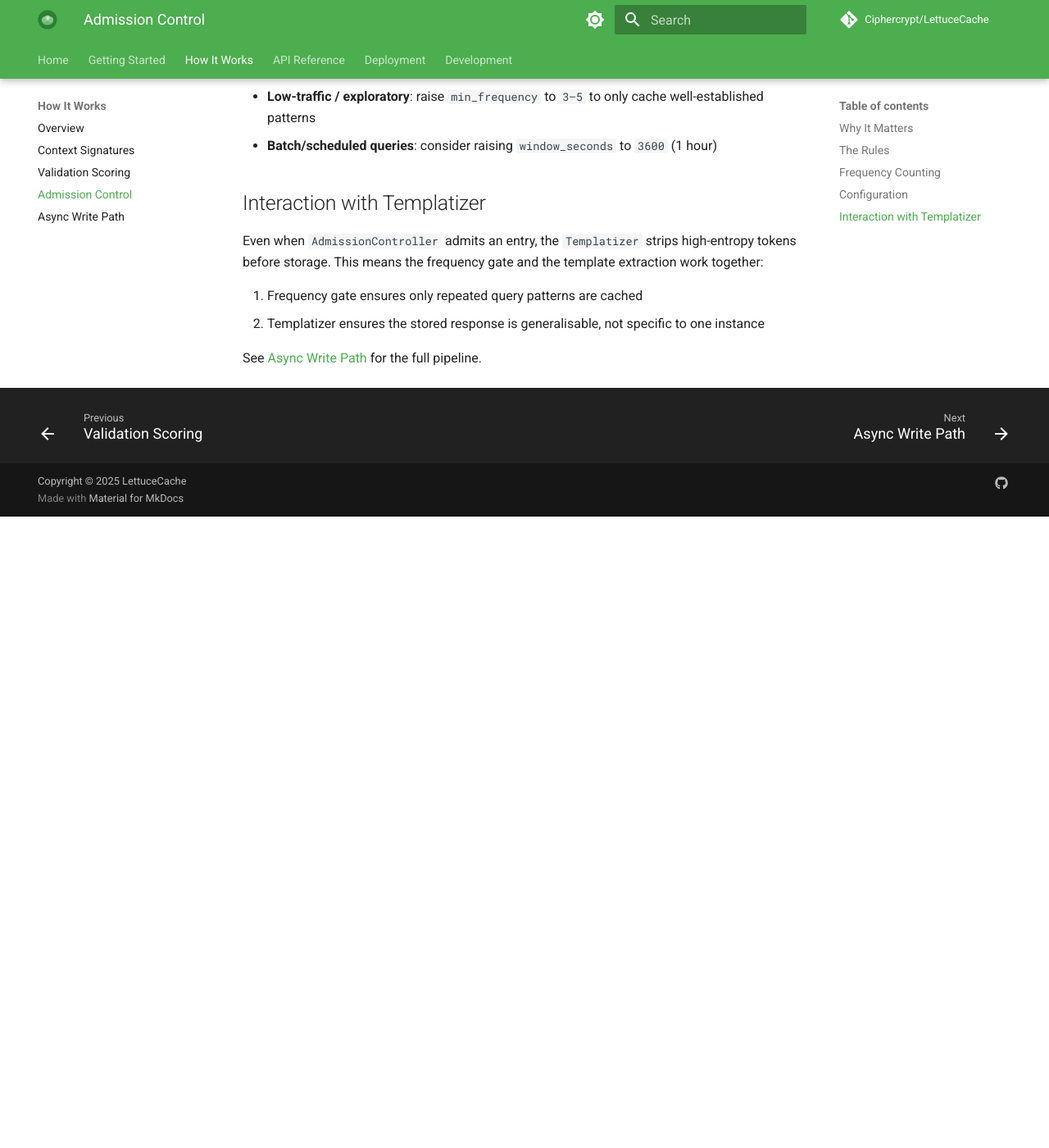
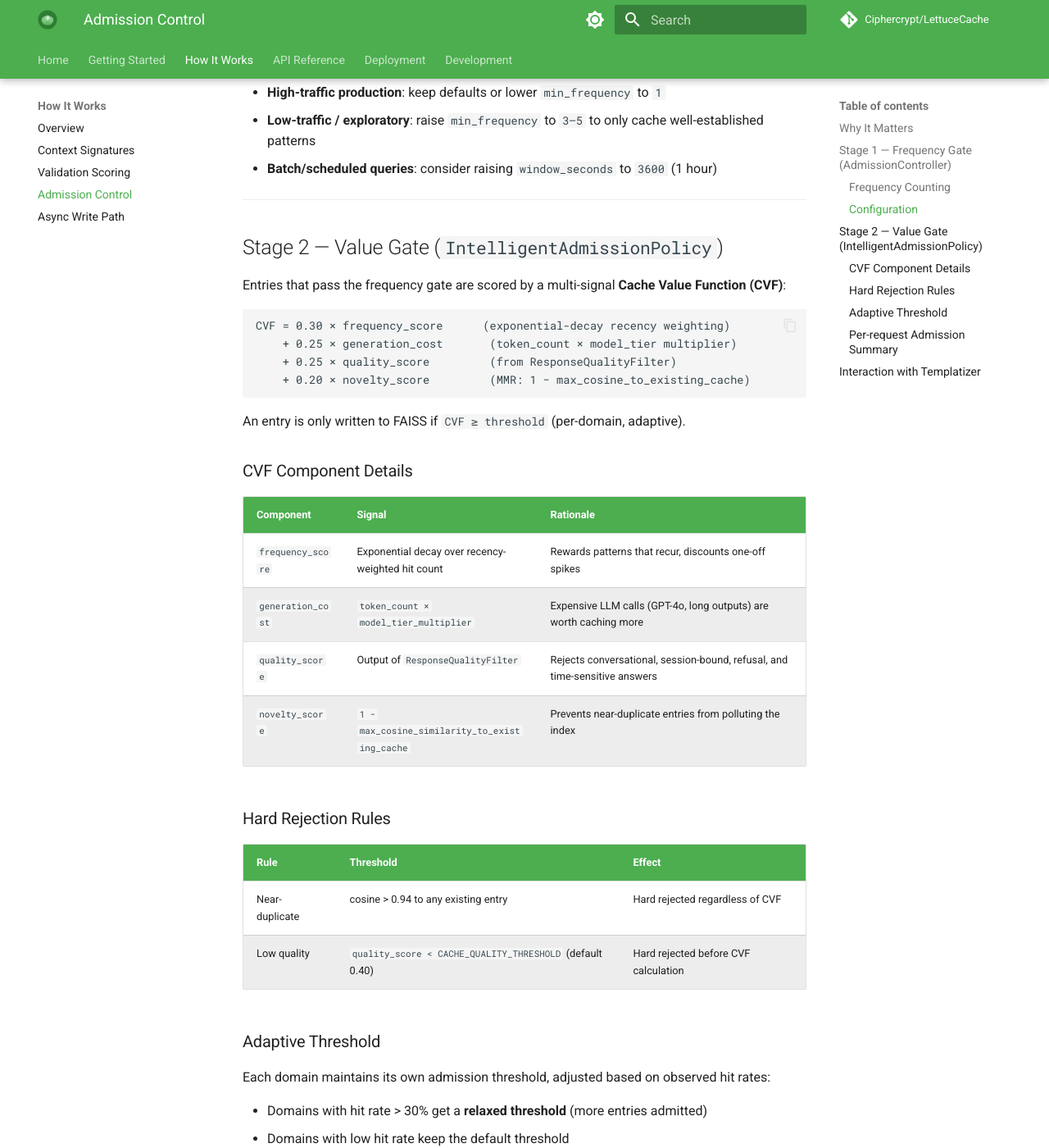
Before and after one commit to Ciphercrypt/LettuceCache, an MkDocs documentation site: the page built from docs/how-it-works/admission-control.md, in a window 1280 px wide and 1400 px high, scrolled down 1527 px. Shown: the whole window at 82% size. Built offline with MkDocs 1.6.1 and Material for MkDocs 9.7.7, drawn with Linux system fonts in a browser that asks for light colours; comment, search, counter and statistics services are not loaded; before the commit the page ends 2157 px from its top, so only the background shows below that; some of the changed text lies outside the part shown.

Commit message:
the cache requires two introductions before it lets you in

````diff
--- a/docs/how-it-works/admission-control.md
+++ b/docs/how-it-works/admission-control.md
@@ -1,6 +1,6 @@
 # Admission Control
 
-Not every LLM response should be cached. `AdmissionController` acts as a gatekeeper before any entry enters the FAISS index.
+Not every LLM response should be cached. Two independent gatekeepers run in the `CacheBuilderWorker` pipeline before any entry enters the FAISS index: a **frequency gate** (`AdmissionController`) and a **value gate** (`IntelligentAdmissionPolicy`).
 
 ## Why It Matters
 
@@ -10,9 +10,11 @@ Without admission control:
 - **Ephemeral responses** (e.g. "your order #12345 ships tomorrow") get cached and served incorrectly
 - The FAISS index grows unboundedly, degrading search latency
 
-## The Rules
+---
 
-An entry is admitted to the cache only when **all** of the following are true:
+## Stage 1 — Frequency Gate (`AdmissionController`)
+
+An entry passes the frequency gate only when **all** of the following are true:
 
 | Rule | Default | Description |
 |---|---|---|
@@ -20,7 +22,7 @@ An entry is admitted to the cache only when **all** of the following are true:
 | Time window | 300s (5 min) | Within a rolling window — resets if no activity |
 | Max response size | 32 KB | Responses larger than this are rejected (likely too specific to cache usefully) |
 
-## Frequency Counting
+### Frequency Counting
 
 `AdmissionController` maintains an in-memory map of `{signature_hash → {count, first_seen}}`:
 
@@ -35,7 +37,7 @@ Request 4: signature=a3f2... → count=1 → shouldAdmit() = false ❌
 
 `recordQuery()` is called on every request (hit or miss) to keep counts current. `evictExpired()` runs lazily on each check to clean up stale entries.
 
-## Configuration
+### Configuration
 
 ```cpp
 admission_ = std::make_unique<builder::AdmissionController>(
@@ -51,6 +53,56 @@ Adjust these based on your traffic patterns:
 - **Low-traffic / exploratory**: raise `min_frequency` to `3–5` to only cache well-established patterns
 - **Batch/scheduled queries**: consider raising `window_seconds` to `3600` (1 hour)
 
+---
+
+## Stage 2 — Value Gate (`IntelligentAdmissionPolicy`)
+
+Entries that pass the frequency gate are scored by a multi-signal **Cache Value Function (CVF)**:
+
+```
+CVF = 0.30 × frequency_score      (exponential-decay recency weighting)
+    + 0.25 × generation_cost       (token_count × model_tier multiplier)
+    + 0.25 × quality_score         (from ResponseQualityFilter)
+    + 0.20 × novelty_score         (MMR: 1 − max_cosine_to_existing_cache)
+```
+
+An entry is only written to FAISS if `CVF ≥ threshold` (per-domain, adaptive).
+
+### CVF Component Details
+
+| Component | Signal | Rationale |
+|---|---|---|
+| `frequency_score` | Exponential decay over recency-weighted hit count | Rewards patterns that recur, discounts one-off spikes |
+| `generation_cost` | `token_count × model_tier_multiplier` | Expensive LLM calls (GPT-4o, long outputs) are worth caching more |
+| `quality_score` | Output of `ResponseQualityFilter` | Rejects conversational, session-bound, refusal, and time-sensitive answers |
+| `novelty_score` | `1 − max_cosine_similarity_to_existing_cache` | Prevents near-duplicate entries from polluting the index |
+
+### Hard Rejection Rules
+
+| Rule | Threshold | Effect |
+|---|---|---|
+| Near-duplicate | cosine > 0.94 to any existing entry | Hard rejected regardless of CVF |
+| Low quality | `quality_score < CACHE_QUALITY_THRESHOLD` (default 0.40) | Hard rejected before CVF calculation |
+
+### Adaptive Threshold
+
+Each domain maintains its own admission threshold, adjusted based on observed hit rates:
+
+- Domains with hit rate > 30% get a **relaxed threshold** (more entries admitted)
+- Domains with low hit rate keep the default threshold
+
+### Per-request Admission Summary
+
+| Call # | `AdmissionController` | `IntelligentAdmissionPolicy` | Cached? |
+|---|---|---|---|
+| 1st miss | count=1, below min_frequency | — (not reached) | No |
+| 2nd miss | count=2, admitted | CVF evaluated | Only if CVF ≥ threshold |
+| 3rd+ | count≥2, admitted | CVF evaluated | Yes (if CVF passes) |
+
+This means the **earliest a query can be cached is after the 2nd LLM call** for that context signature.
+
+---
+
 ## Interaction with Templatizer
 
 Even when `AdmissionController` admits an entry, the `Templatizer` strips high-entropy tokens before storage. This means the frequency gate and the template extraction work together:
````
Also changed, not shown: README.md (+3 -3 lines), docs/getting-started/quickstart.md (+14 -3 lines), docs/index.md (+2 -2 lines).
